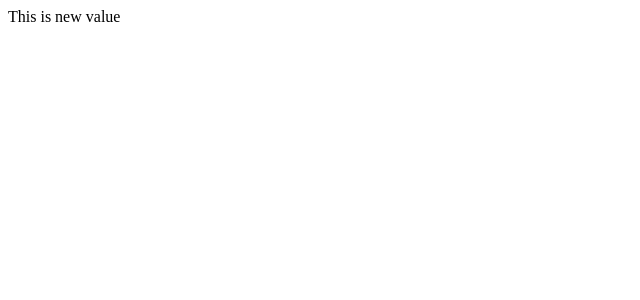
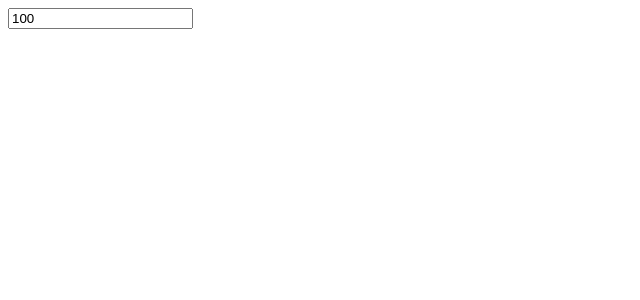
Before and after one commit to kondareddyyaramala/using-same-angular-directive-twice, an Angular app: page / in a window 1280 px wide. Shown: the top 300 px of the page, without its empty margins (0-640 px from the left). Built offline with nearby package versions, Linux system fonts and the light colour scheme.

Commit message:
Added a new directive

```diff
--- a/src/app/app.module.ts
+++ b/src/app/app.module.ts
@@ -5,12 +5,14 @@ import { AppRoutingModule } from './app-routing.module';
 import { AppComponent } from './app.component';
 import { ChildComponent } from './child/child.component';
 import { ChangeContentDirective } from './one.directive';
+import { SquareDirective } from './square.directive';
 
 @NgModule({
   declarations: [
     AppComponent,
     ChildComponent,
-    ChangeContentDirective
+    ChangeContentDirective,
+    SquareDirective
   ],
   imports: [
     BrowserModule,
--- a/src/app/child/child.component.html
+++ b/src/app/child/child.component.html
@@ -1,3 +1,5 @@
 <!-- <input value="Idhi adey" dir/> -->
 
-<div changeContentDir> This is original content </div>
+<!-- <div changeContentDir changeContentDir> This is original content </div> -->
+
+<input [value]="value" appSquare>
--- a/src/app/child/child.component.ts
+++ b/src/app/child/child.component.ts
@@ -7,6 +7,8 @@ import { Component, OnInit } from '@angular/core';
 })
 export class ChildComponent implements OnInit {
 
+  value = 10;
+
   constructor() {
     console.log('This is child component');
    }
--- a/src/app/one.directive.ts
+++ b/src/app/one.directive.ts
@@ -11,7 +11,8 @@ export class ChangeContentDirective {
 
   ngAfterViewInit(){
     console.log('Children nodes ::: ', this.elmRef.nativeElement.childNodes);
-    this.renderer2.setValue(this.elmRef.nativeElement.childNodes.item(0), 'This is new value');
+    const { innerText } = this.elmRef.nativeElement;
+    this.renderer2.setValue(this.elmRef.nativeElement.childNodes.item(0), `${innerText} - ${Math.random()}`);
   }
 
 }
--- /dev/null
+++ b/src/app/square.directive.ts
@@ -0,0 +1,18 @@
+import { Directive, ElementRef, Renderer2 } from '@angular/core';
+
+@Directive({
+  selector: '[appSquare]'
+})
+export class SquareDirective {
+
+  constructor(private elmRef: ElementRef<HTMLInputElement>,
+    private renderer2: Renderer2) { }
+
+  ngAfterViewInit(){
+    const value = Number(this.elmRef.nativeElement.value);
+    if(!Number.isNaN(value)){
+      this.renderer2.setProperty(this.elmRef.nativeElement, 'value', value * value);
+    }
+  }
+
+}
```
